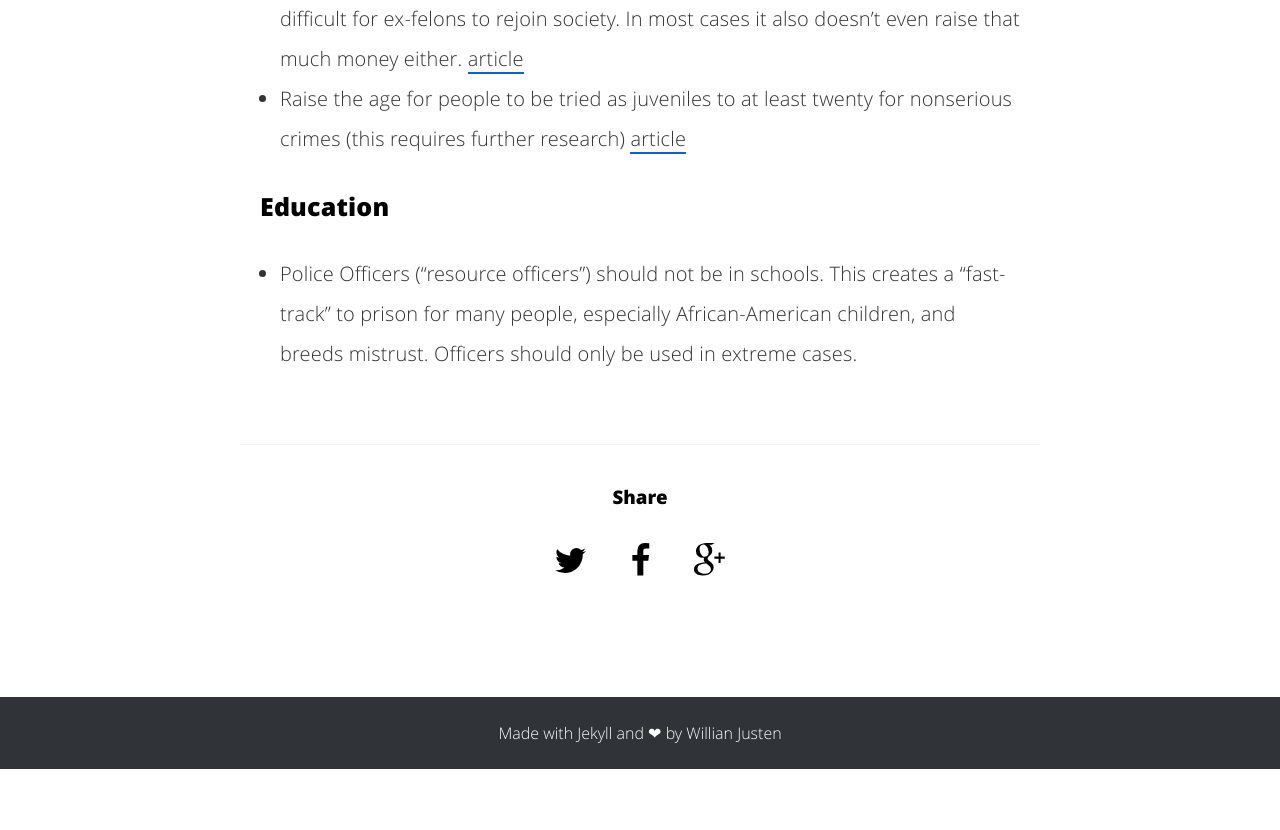
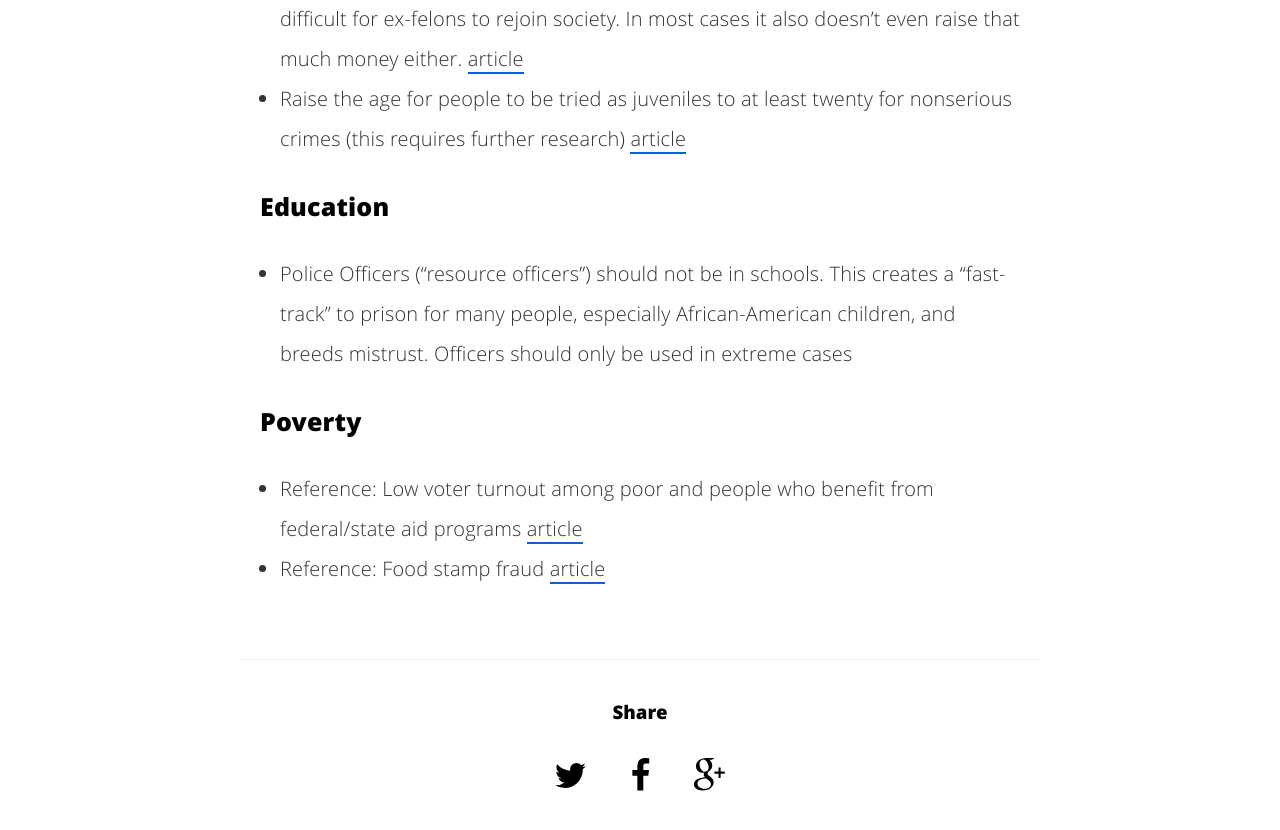
Before and after one commit to UnsolvedCypher/improving-america, a Jekyll site: the page built from ideas.md, in a window 1280 px wide and 900 px high, scrolled down 5976 px. Shown: the top 830 px of the window. Built offline with Jekyll 4.4.1, drawn with Linux system fonts in a browser that asks for light colours; before the commit the page ends 6745 px from its top, so only the background shows below that.

Commit message:
Added Links for Reference

```diff
--- a/ideas.md
+++ b/ideas.md
@@ -106,4 +106,8 @@ Stefan's Fourth Proposal
 - Raise the age for people to be tried as juveniles to at least twenty for nonserious crimes (this requires further research) [article](http://ctmirror.org/2015/11/06/malloy-raise-the-age-for-juvenile-justice-system-to-20/)
 
 ### Education
-- Police Officers ("resource officers") should not be in schools. This creates a "fast-track" to prison for many people, especially African-American children, and breeds mistrust. Officers should only be used in extreme cases.
+- Police Officers ("resource officers") should not be in schools. This creates a "fast-track" to prison for many people, especially African-American children, and breeds mistrust. Officers should only be used in extreme cases
+
+### Poverty
+- Reference: Low voter turnout among poor and people who benefit from federal/state aid programs [article](http://www.nytimes.com/2015/11/22/opinion/sunday/who-turned-my-blue-state-red.html?smid=fb-nytimes&smtyp=cur&_r=0)
+- Reference: Food stamp fraud [article](http://www.nytimes.com/2013/12/19/us/food-stamp-fraud-in-the-underground-economy.html)
```
